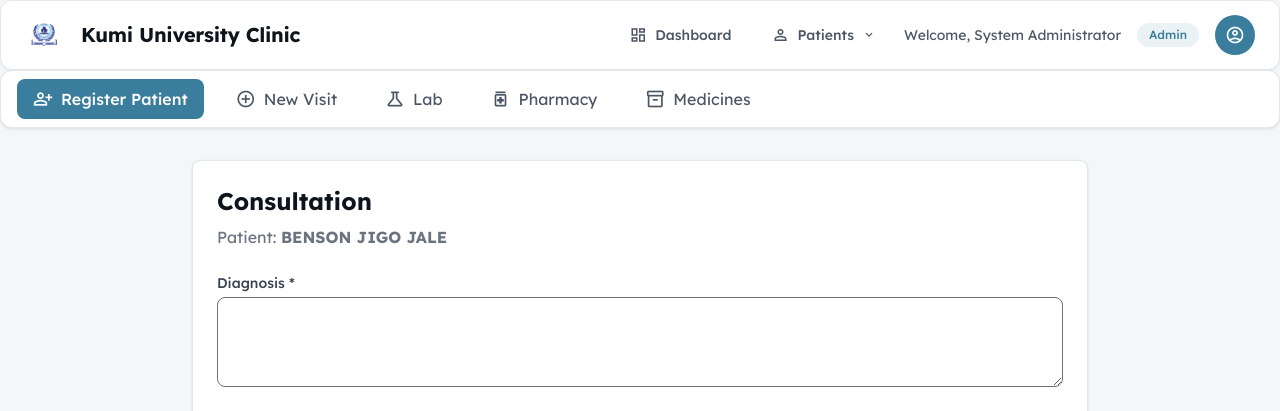
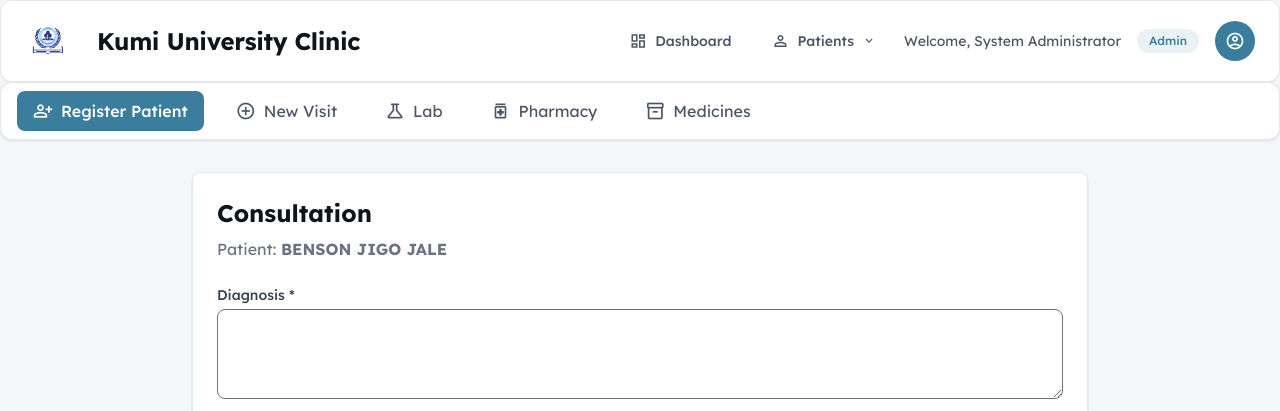
Before and after one commit to Bensonjigo/Kumiclinic, a Django app: page /consultation/20/ in a window 1280 px wide. Shown: the top 411 px of the page. Run offline with Django 5.2, Linux system fonts and the light colour scheme; a user stored in the database is signed in; data comes from the database, SQL or seed files in the repository; some libraries are stand-ins or nearby versions.

Commit message:
Make header bigger and remove link from title

```diff
--- a/templates/base.html
+++ b/templates/base.html
@@ -54,12 +54,12 @@
         You are currently offline. Some features may be limited.
     </div>
 
-    <header class="flex items-center justify-between whitespace-nowrap border-b border-solid border-gray-200 dark:border-gray-700 bg-white dark:bg-background-dark px-6 py-3 shadow-sm">
-        <div class="flex items-center gap-8">
+    <header class="flex items-center justify-between whitespace-nowrap border-b border-solid border-gray-200 dark:border-gray-700 bg-white dark:bg-background-dark px-6 py-4 shadow-sm">
+        <div class="flex items-center gap-6">
             <a href="{% url 'dashboard' %}" class="flex items-center gap-4 text-[#0d141b] dark:text-white hover:opacity-80">
-                <img src="/media/KUMI-UNIVERSITY-LOGO.png" alt="Logo" class="h-10 w-auto" onerror="this.style.display='none'">
-                <h2 class="text-xl font-bold tracking-[-0.015em]">Kumi University Clinic</h2>
+                <img src="/media/KUMI-UNIVERSITY-LOGO.png" alt="Logo" class="h-12 w-auto" onerror="this.style.display='none'">
             </a>
+            <h2 class="text-2xl font-bold tracking-[-0.015em] text-[#0d141b] dark:text-white">Kumi University Clinic</h2>
         </div>
         <div class="flex flex-1 justify-end gap-4 items-center">
             {% if user.is_authenticated %}
```
